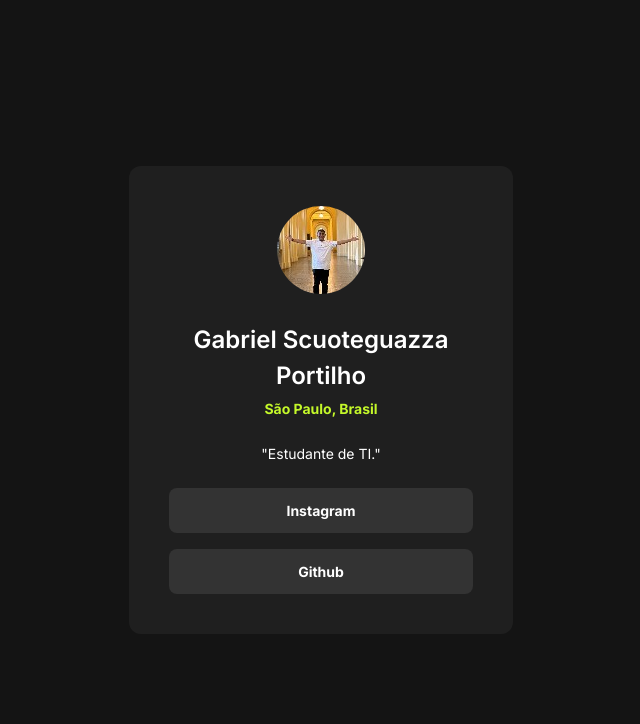
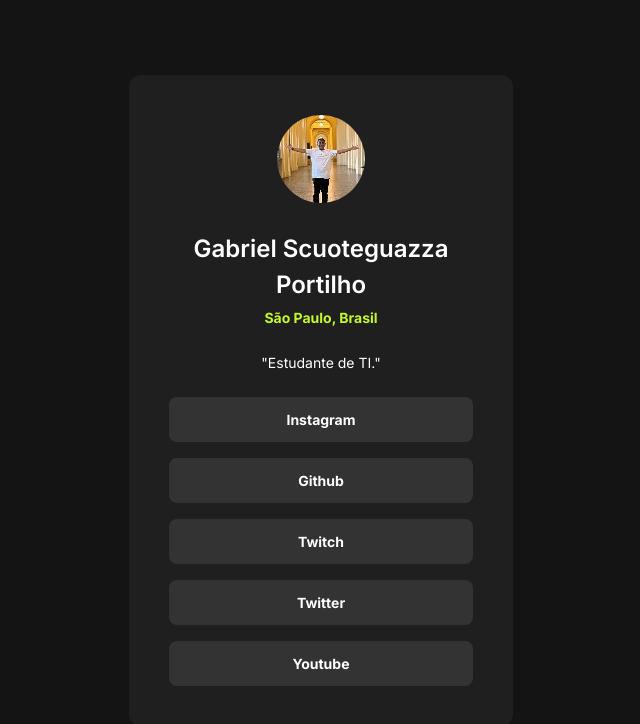
Before and after one commit to Gabriel-Scuoteguazza-12ATE/Meus-Links, a plain HTML site: page index.html in a window 1280 px wide. Shown: the whole page, without its empty margins (319-959 px from the left). Drawn offline with Linux system fonts and the light colour scheme.

Commit message:
adicionando novos links

```diff
--- a/index.html
+++ b/index.html
@@ -19,6 +19,10 @@
 
         <a href="https://www.instagram.com/gabriel.scuoteguazza/?next=%2F" target="_blank">Instagram</a>
         <a href="https://github.com/Gabriel-Scuoteguazza-12ATE" target="_blank">Github</a>
+        <a href="https://www.twitch.tv/gabriel_scuote" target="_blank">Twitch</a>
+        <a href="https://twitter.com/Gabriel_Scuot" target="_blank">Twitter</a>
+        <a href="https://www.youtube.com/channel/UClAWQ_b_nkQMSKADwbRuQlw" target="_blank">Youtube</a>
+
     </div>
 </body>
 </html>
```
